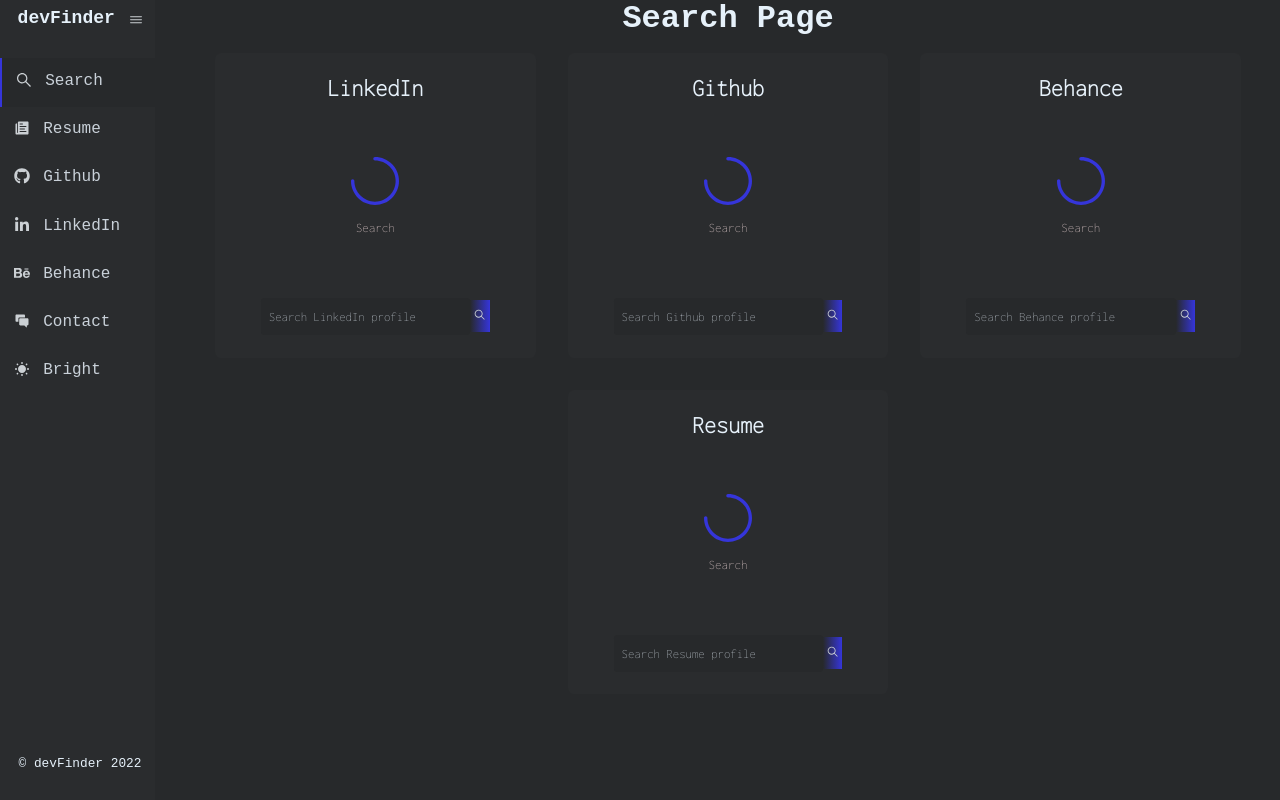
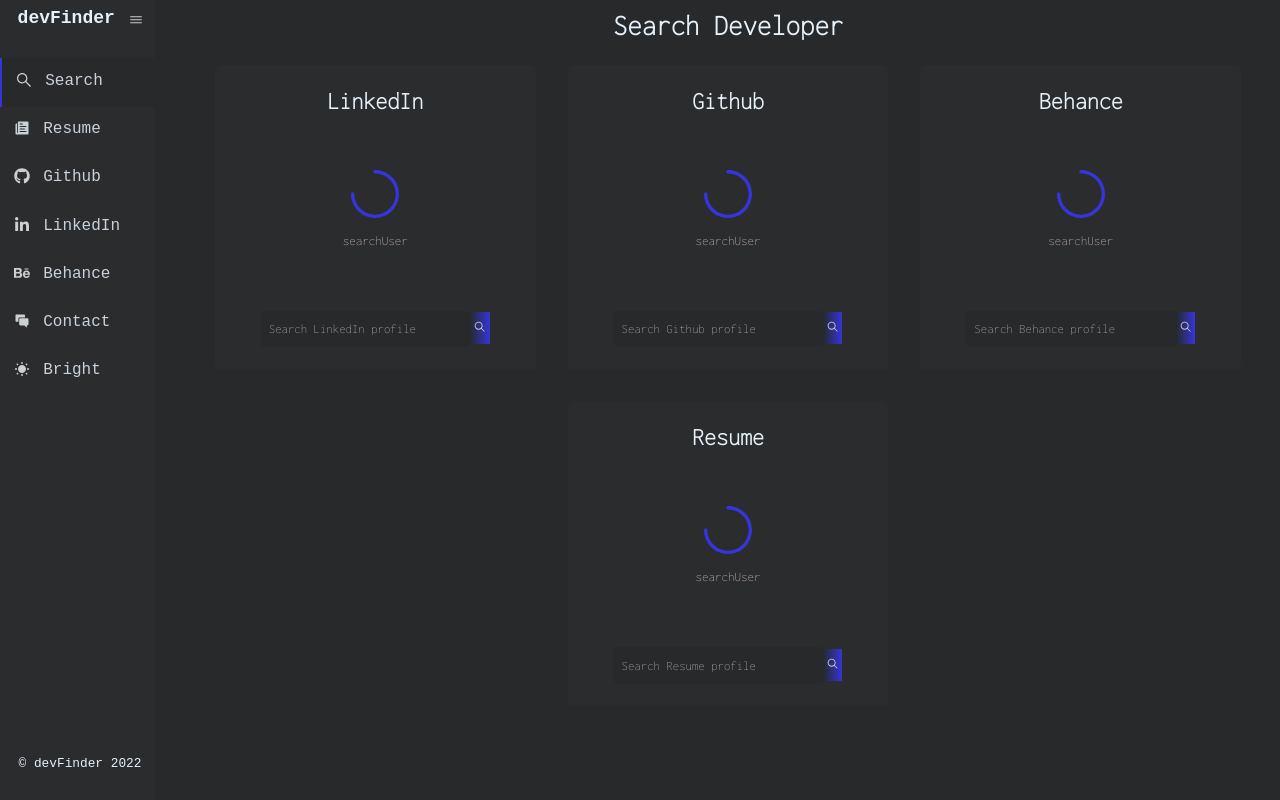
Before and after one commit to R-lite/devfinder, a React (Create React App) app: page / in a window 1280 px wide. Built offline with nearby package versions, Linux system fonts and the light colour scheme.

Commit message:
completed github api GET request

```diff
--- a/public/index.css
+++ b/public/index.css
@@ -106,9 +106,11 @@
 }
 
 .detail-section {
-  margin-left: 11rem;
+  margin-left: 9rem;
   text-align: center;
 }
+
+/* --------------- Search page style ----------- */
 
 .search {
   width: 70%;
@@ -124,7 +126,11 @@
   font-family: 'Inconsolata';
 }
 
-/* --------------- Search page style ----------- */
+.page-heading {
+  font-size: 1.8rem;
+  padding: .6rem;
+  font-family: 'Inconsolata';
+}
 
 .search-card {
   padding: 1.4rem;
--- a/src/api/checkDestinationApiQuery.js
+++ b/src/components/api/checkDestinationApiQuery.jsx
@@ -7,20 +7,16 @@
 function CheckDestinationApiQuery(e){
     const searchSource = e.target.searchQuery.id;
     const searchParameter = e.target.searchQuery.value;
-    e.preventDefault()
+    e.preventDefault();
     switch (searchSource) {
         case "linkedIn":
-            LinkedInApiQuery(searchParameter);
-            break;
+            return (LinkedInApiQuery(searchParameter))
         case "github":
-            GithubApiQuery(searchParameter);
-            break;
+            return (GithubApiQuery(searchParameter))
         case "behance":
-            BehanceApiQuery(searchParameter);
-            break;
+            return (BehanceApiQuery(searchParameter))
         case "resume":
-            ResumeQuery(searchParameter);
-            break
+            return (ResumeQuery(searchParameter))
         default:
             break;
     }
--- /dev/null
+++ b/src/components/api/githubApiQuery.jsx
@@ -0,0 +1,26 @@
+import axios from "axios";
+
+function GithubApiQuery(searchParameter){
+  var data = [];
+  var status = 'null';
+
+  axios({
+        "method": "GET",
+        "url": `https://api.github.com/users/${searchParameter}`,
+        "headers": {
+            "content-type": 'application/json'
+        }
+    })
+    .then(response => {
+        status = 'Success';
+        data = response;
+      })
+    .catch(err => {
+        status = 'Failed';
+        data = err;
+  })
+
+  return{status, data};
+}
+
+export default GithubApiQuery;
--- /dev/null
+++ b/src/components/api/linkedInApiQuery.js
@@ -0,0 +1,24 @@
+// import React from "react";
+
+import { useState, useEffect, useContext } from "react";
+import { apiQueryContext } from "../../context/ApiQueryContext";
+
+function LinkedInApiQuery(props){
+    const [val, setVal] = useState(props.searchParameter);
+    const { updateSearchStatus, isSpinnerOn, setSpinner } = useContext(apiQueryContext);
+    const [data, setData] = useState([]);
+
+
+    useEffect(() => {
+        (async () => {
+          const result = await fetch('https://api.github.com/users/R-lite')
+          const jsonResult = await result.json()
+          setData(jsonResult)
+        })()
+      }, [])
+
+    console.log(data)
+    return <></>
+}
+
+export default LinkedInApiQuery;
--- a/src/components/search_page_components/SearchCard.jsx
+++ b/src/components/search_page_components/SearchCard.jsx
@@ -1,17 +1,34 @@
-import React from "react";
+import React, {  useContext } from "react";
 import SearchBar from "../small_components/SearchBar";
-// import {
-//     IoIosCheckmarkCircle,
-//     IoIosCloseCircle
-// } from 'react-icons/io';
-import { AiOutlineLoading3Quarters } from 'react-icons/ai'
+import {
+    IoIosCheckmarkCircle,
+    IoIosCloseCircle
+} from 'react-icons/io';
+import { AiOutlineLoading3Quarters } from 'react-icons/ai';
+import { apiQueryContext } from "../../context/ApiQueryContext";
 
 function SearchCard(props){
+    const { isSpinnerOn, searchStatus } = useContext(apiQueryContext);
+
     return(
         <div className="search-card">
             <h2 className="search-name">{props.name}</h2>
-            <AiOutlineLoading3Quarters className="search-operation-result-icon"/>
-            <p className="search-status-msg">Search</p>
+            {
+                searchStatus === 'Success' ?
+                <IoIosCheckmarkCircle className="search-operation-result-icon success-icon" />:
+                searchStatus === 'Failed' ?
+                <IoIosCloseCircle className="search-operation-result-icon failed-icon" />:
+                <AiOutlineLoading3Quarters className="search-operation-result-icon"/>
+            }
+            <p className="search-status-msg">
+                {
+                    searchStatus === 'Success' ?
+                    'userFound':
+                    searchStatus === 'Failed' ?
+                    'userNotFound':
+                    'searchUser'
+                }
+            </p>
             <SearchBar
                 name={props.name}
                 id = {props.id}
--- a/src/components/small_components/SearchBar.jsx
+++ b/src/components/small_components/SearchBar.jsx
@@ -1,12 +1,15 @@
-import React, { useState } from "react";
+import React, { useState, useContext } from "react";
 import { IoIosSearch } from 'react-icons/io';
-import CheckDestinationApiQuery from "../../api/checkDestinationApiQuery";
+import CheckDestinationApiQuery from "../api/checkDestinationApiQuery";
+import apiQueryActionContext from "../../context/ApiQueryContext";
 
 function SearchBar(props){
     const [searchValue, setSearchValue] = useState('');
-
+    const handleSubmit = (e) => {
+        const { status, data } =  CheckDestinationApiQuery(e);
+    }
     return(
-        <form onSubmit={CheckDestinationApiQuery}>
+        <form onSubmit={handleSubmit} >
             <input
                 type="text"
                 name="searchQuery"
@@ -17,7 +20,7 @@
                 placeholder={`Search ${props.name} profile`}
                 onChange = {(e) => setSearchValue(e.target.value)}
             />
-            <button className="search-button"><IoIosSearch /></button>
+            <button className="search-button" type="sumbit"><IoIosSearch /></button>
         </form>
     )
 }
--- /dev/null
+++ b/src/context/ApiQueryContext.js
@@ -0,0 +1,19 @@
+import React, { useState, createContext } from "react";
+
+export const apiQueryContext = createContext();
+export const apiQueryActionContext = createContext();
+
+function ApiQueryContextProvider(props){
+    const [isSpinnerOn, setSpinner] = useState(false);
+    const [searchStatus, updateSearchStatus] = useState('');
+
+    return (
+      <apiQueryContext.Provider value={{isSpinnerOn, searchStatus}}>
+        <apiQueryActionContext.Provider value={{setSpinner, updateSearchStatus}}>
+          {props.children}
+        </apiQueryActionContext.Provider>
+      </apiQueryContext.Provider>
+    )
+  }
+
+export default ApiQueryContextProvider;
--- a/src/pages/search.jsx
+++ b/src/pages/search.jsx
@@ -1,10 +1,12 @@
 import React from "react";
 import SearchCard from "../components/search_page_components/SearchCard";
+import ApiQueryContextProvider from "../context/ApiQueryContext";
 
 function SearchPage(){
     return (
         <div>
-            <h1>Search Page </h1>
+            <h1 className="page-heading">Search Developer </h1>
+            <ApiQueryContextProvider>
                 <SearchCard
                     name = 'LinkedIn'
                     id = 'linkedIn'
@@ -21,6 +23,7 @@
                     name = 'Resume'
                     id = 'resume'
                 />
+            </ApiQueryContextProvider>
         </div>
     )
 };
```
Also changed, not shown: src/api/githubApiQuery.js (deleted, +0 -7 lines), src/api/linkedInApiQuery.js (deleted, +0 -7 lines), src/components/api/behanceApiQuery.js (renamed from src/api/behanceApiQuery.js), src/components/api/resumeQuery.js (renamed from src/api/resumeQuery.js). Lines whose indentation alone changed are shown as unchanged.
